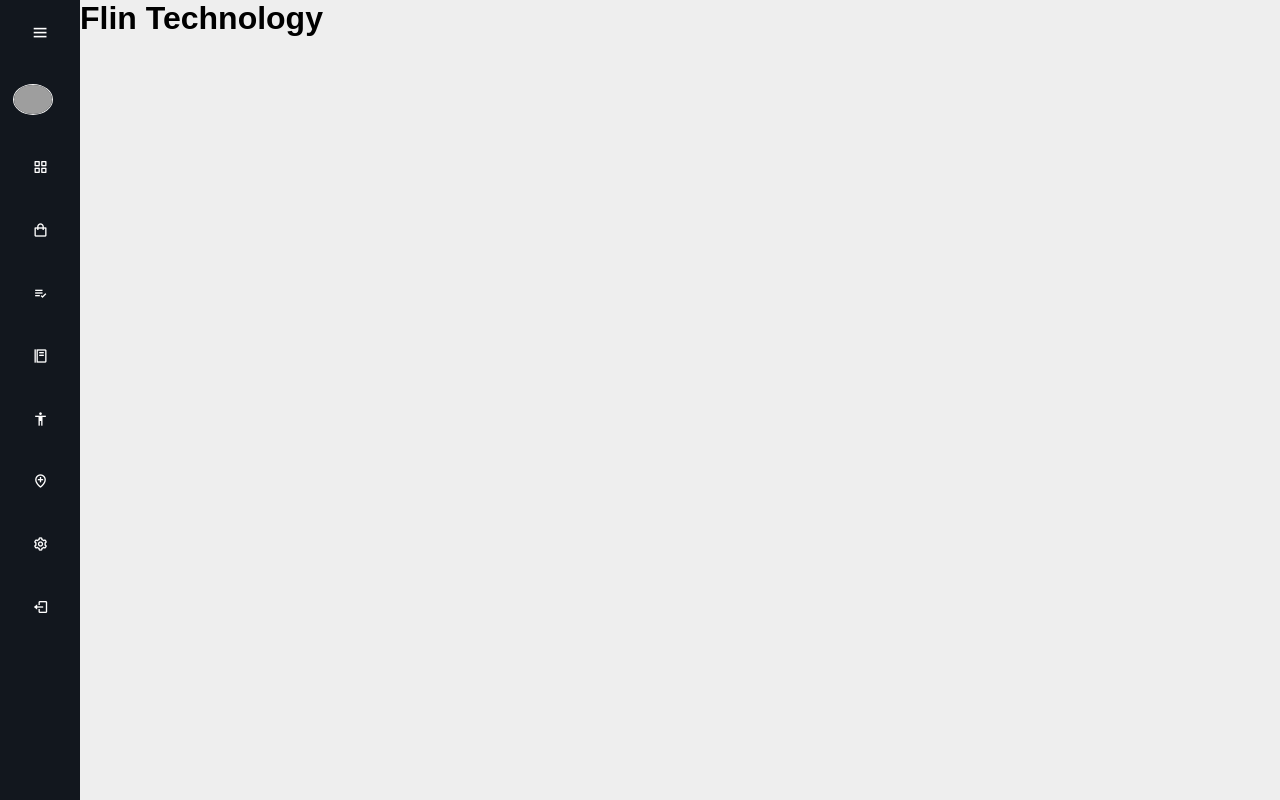
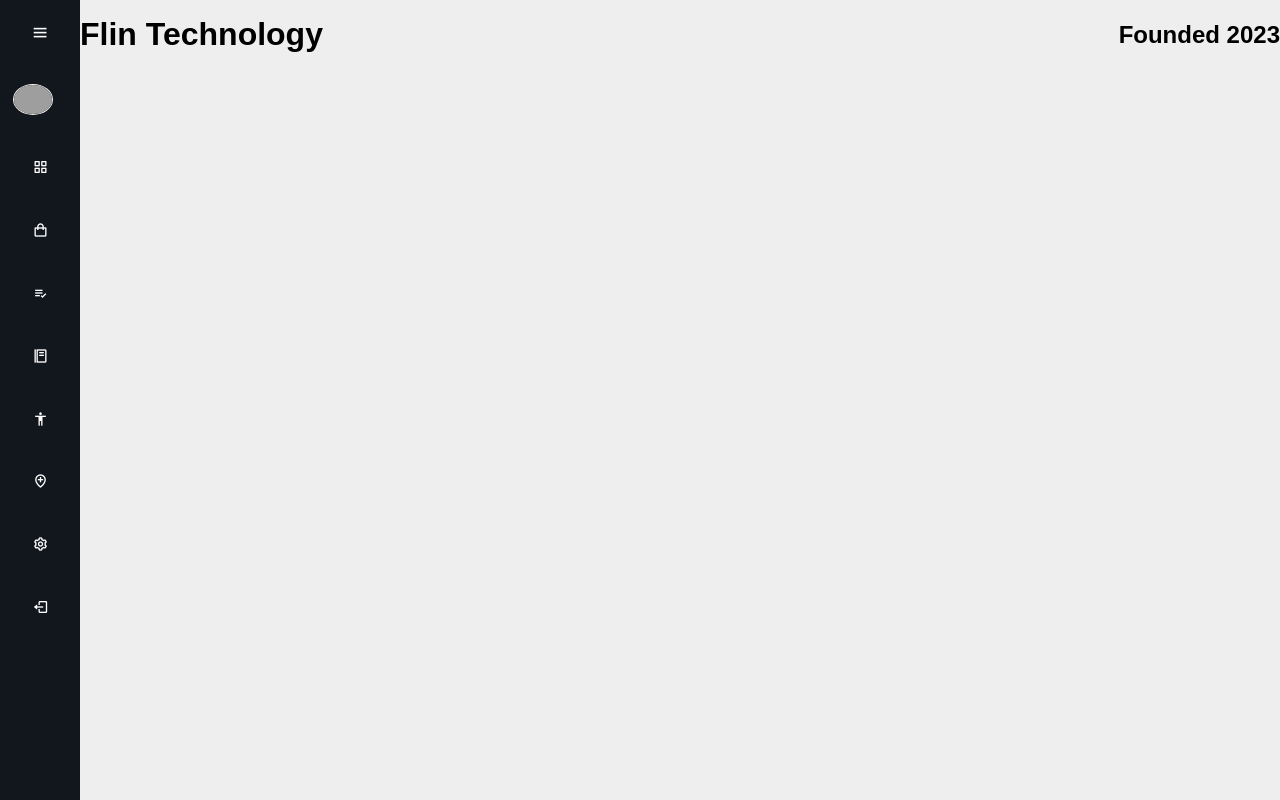
Before and after one commit to brian-ambani/html-css-tut, a plain HTML site: page simple-projects/sidebar-nav/index.html in a window 1280 px wide. Drawn offline with nearby package versions, Linux system fonts and the light colour scheme; grey boxes are pictures that could not be loaded.

```diff
--- a/simple-projects/sidebar-nav/index.html
+++ b/simple-projects/sidebar-nav/index.html
@@ -89,6 +89,7 @@
     <div class="main-content">
       <div class="container">
         <h1>Flin Technology</h1>
+        <h2>Founded 2023</h2>
       </div>
     </div>
   </body>
--- a/simple-projects/sidebar-nav/style.css
+++ b/simple-projects/sidebar-nav/style.css
@@ -155,3 +155,10 @@
   padding: 1 rem;
   transition: all 0.5s ease;
 }
+
+.main-content .container {
+  display: flex;
+  justify-content: space-between;
+  align-items: center;
+  padding: 1rem 0;
+}
```
